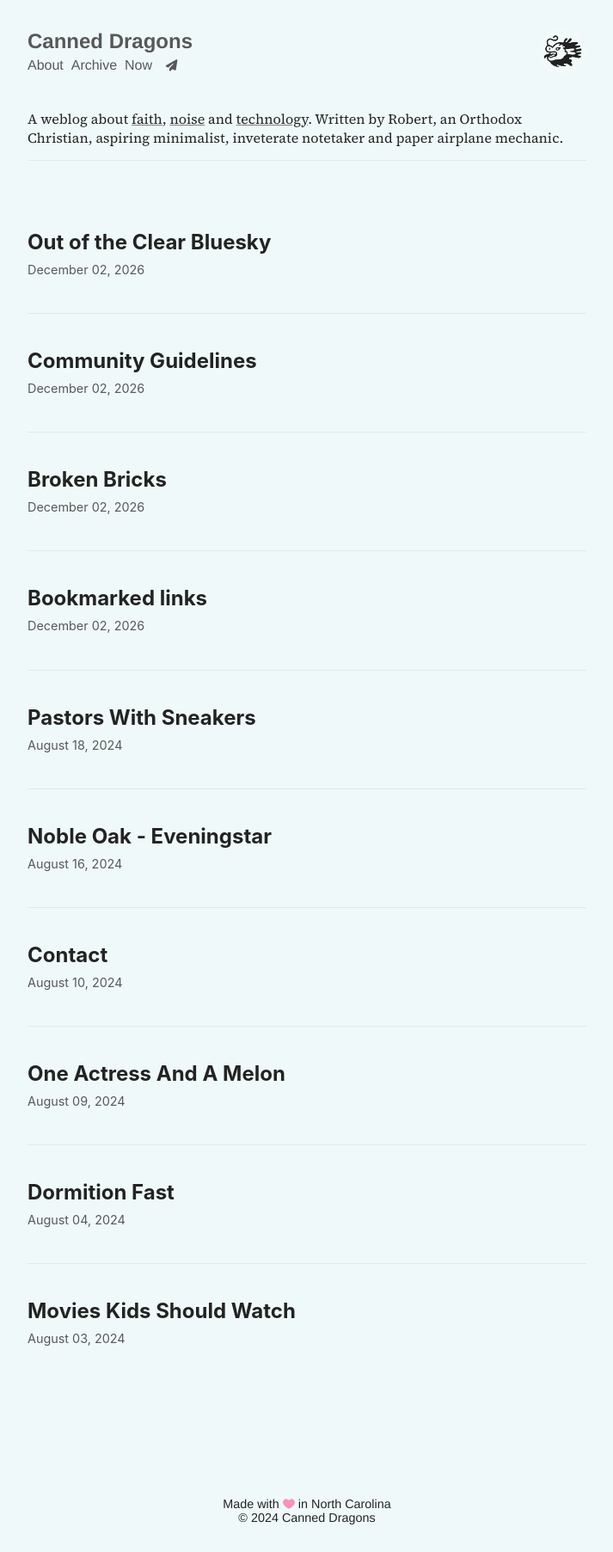
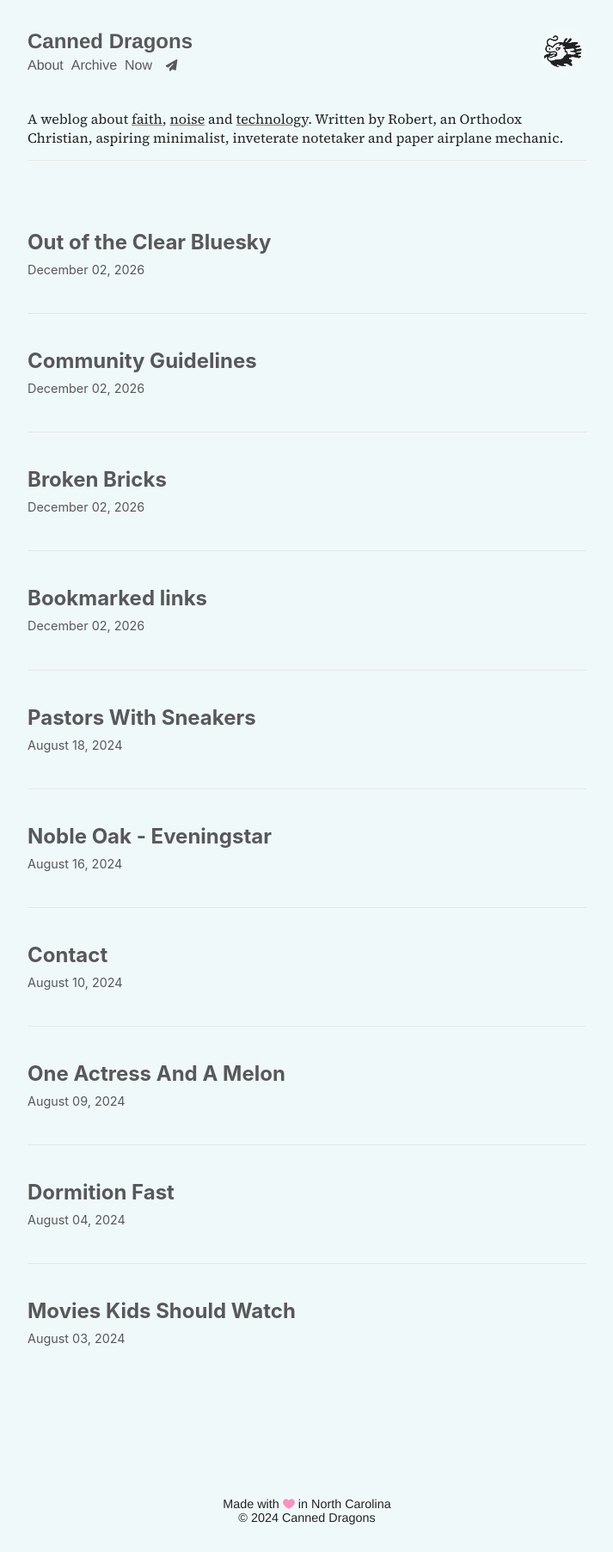
Before and after one commit to frostedechoes/canneddragons, a Jekyll site: the page built from index.md, in a window 1280 px wide. Shown: the whole page at 86% size, without its empty margins (283-996 px from the left). Built offline with Jekyll 4.4.1, drawn with Linux system fonts in a browser that asks for light colours; nearby versions of some CDN libraries.

Commit message:
changed title font color

```diff
--- a/css/main.scss
+++ b/css/main.scss
@@ -11,37 +11,6 @@ $text-width: 600px;
   font-optical-sizing: auto;
   font-weight: 400;
   font-style: normal;
-}
-
-
-@font-face {
-  font-family: "IBM Plex Mono";
-  src: url("/static/fonts/IBMPlexMono-Regular-Latin1.woff2");
-  font-display: swap
-}
-
-@font-face {
-  font-family: "IBM Plex Sans";
-  src: url("/static/fonts/IBMPlexSans-Regular.woff2");
-}
-
-@font-face {
-  font-family: "IBM Plex Sans";
-  src: url("/static/fonts/IBMPlexSans-Bold.woff2");
-  font-weight: bold;
-}
-
-@font-face {
-  font-family: "IBM Plex Sans";
-  src: url("/static/fonts/IBMPlexSans-Italic.woff2");
-  font-style: italic;
-}
-
-@font-face {
-  font-family: "IBM Plex Sans";
-  src: url("/static/fonts/IBMPlexSans-BoldItalic.woff2");
-  font-style: italic;
-  font-weight: bold;
 }
 
 :root {
@@ -259,6 +228,10 @@ time {
 
 h1 {
   font-family: $heading-typeface;
+  color: var(--light-text-color);
+}
+
+h1 a {
   color: var(--light-text-color);
 }
 
```
